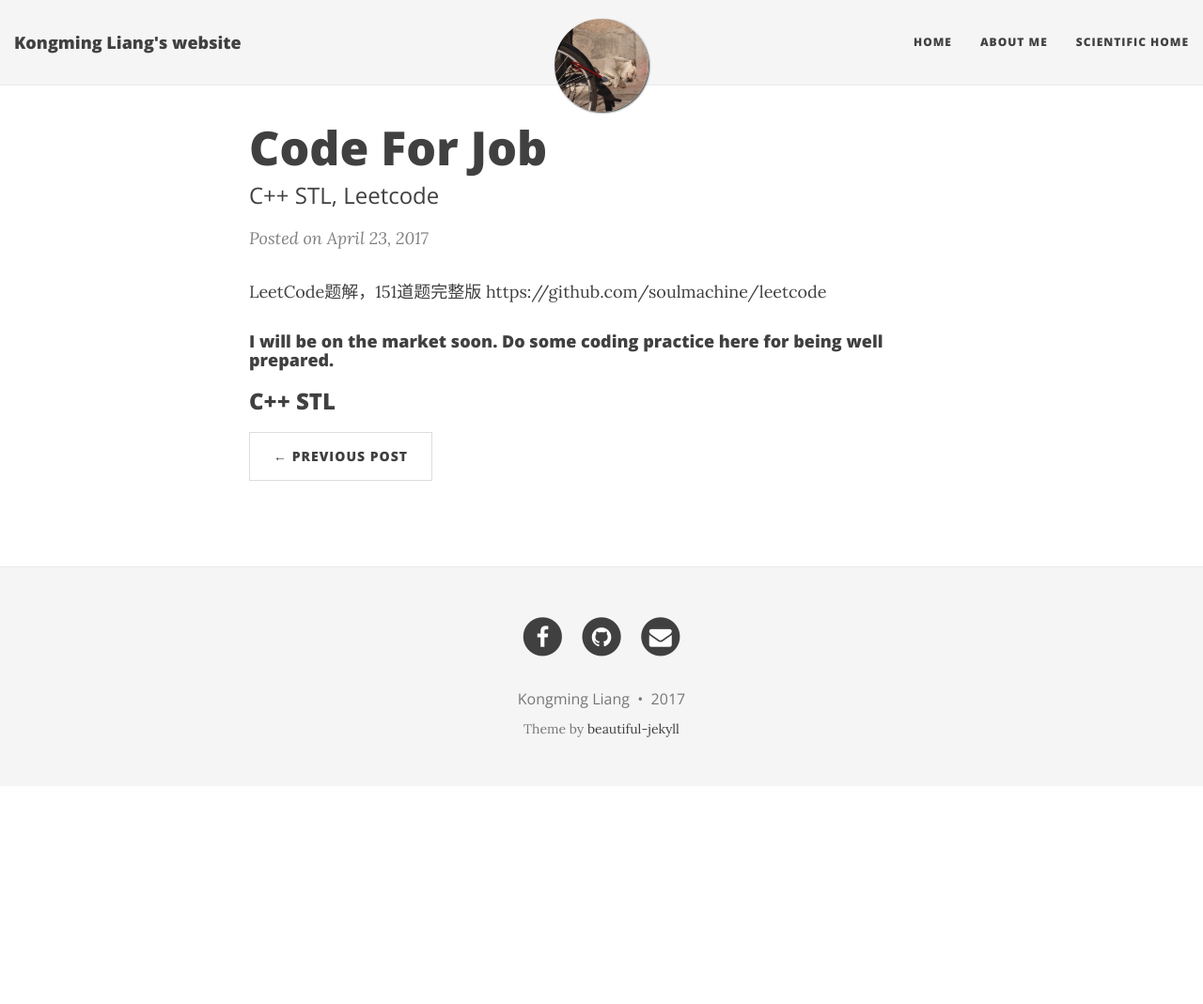
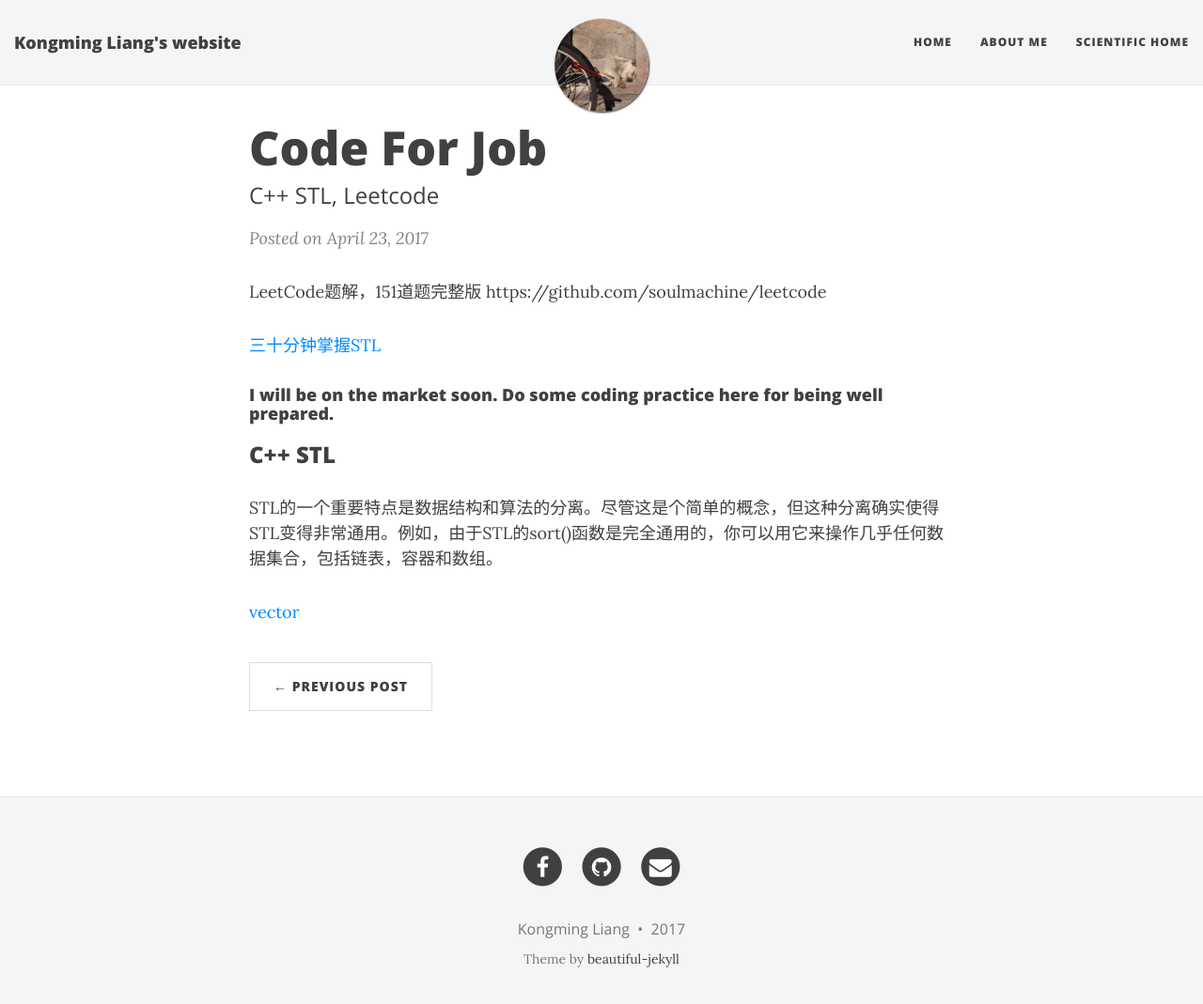
Before and after one commit to GriffinLiang/griffinliang.github.com, a Jekyll site: the page built from _posts/2017-04-23-Code-For-Job.md, in a window 1280 px wide and 1082 px high. Shown: the top 1069 px of the window at 94% size. Built offline with Jekyll 4.4.1, drawn with Linux system fonts in a browser that asks for light colours; nearby versions of some CDN libraries.

Commit message:
Update 2017-04-23-Code-For-Job.md

```diff
--- a/_posts/2017-04-23-Code-For-Job.md
+++ b/_posts/2017-04-23-Code-For-Job.md
@@ -9,6 +9,12 @@ subtitle: C++ STL, Leetcode
 
 LeetCode题解，151道题完整版 https://github.com/soulmachine/leetcode
 
+[三十分钟掌握STL](http://net.pku.edu.cn/~yhf/UsingSTL.htm)
+
 #### I will be on the market soon. Do some coding practice here for being well prepared. ####
 
 ### C++ STL ###
+
+STL的一个重要特点是数据结构和算法的分离。尽管这是个简单的概念，但这种分离确实使得STL变得非常通用。例如，由于STL的sort()函数是完全通用的，你可以用它来操作几乎任何数据集合，包括链表，容器和数组。
+
+[vector](https://zh.wikipedia.org/wiki/Vector_(STL))
```
